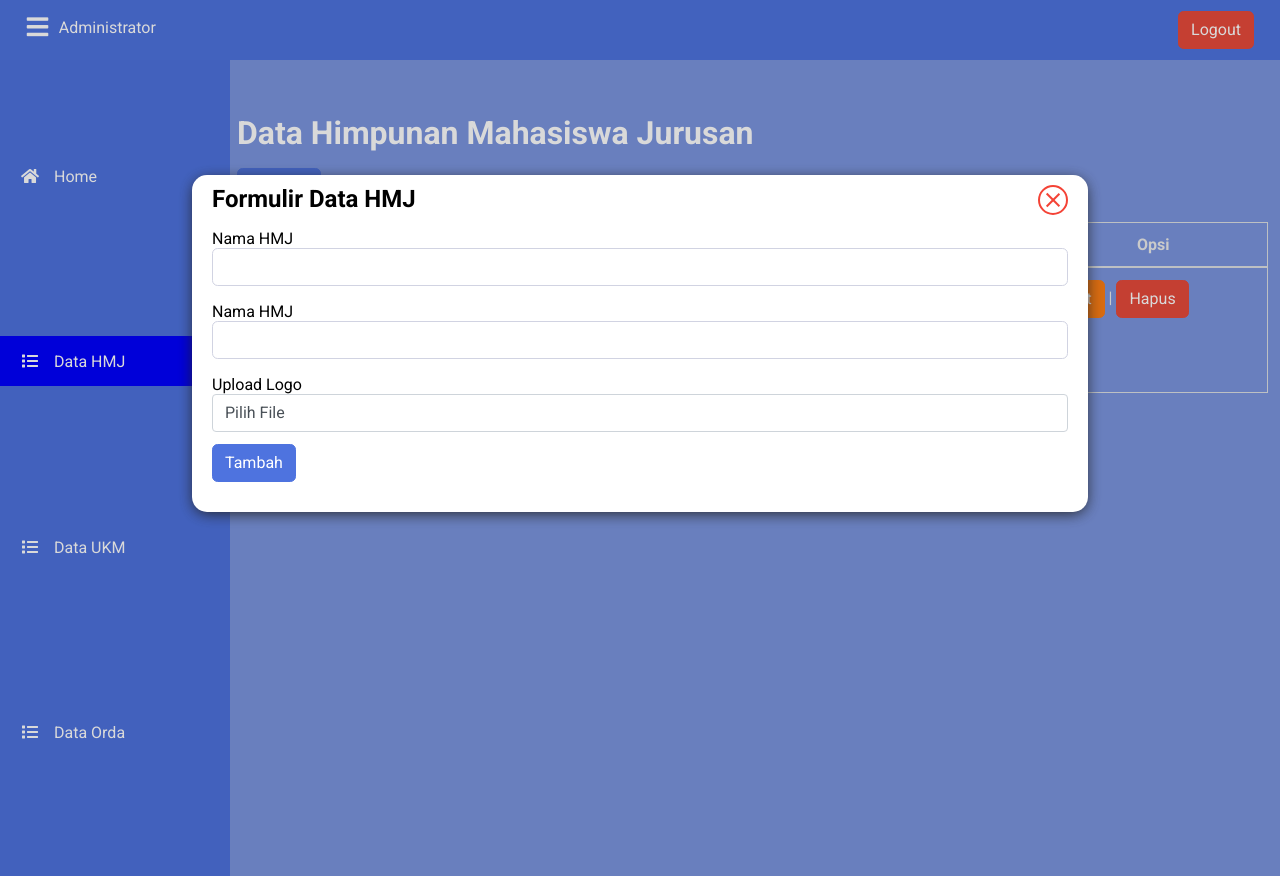
After one commit to hakim-asrori/Tugas-Besar-PW, a PHP site: page /admin/hmj.php in a window 1280 px wide, after a click on "Tambah". The commit adds this page. Run offline with PHP 8.4, Linux system fonts and the light colour scheme; a user stored in the database is signed in; data comes from the database, SQL or seed files in the repository; data that the repository does not hold is empty; grey boxes are pictures that could not be loaded.

Commit message:
Menambahkan menu hmj

```diff
--- /dev/null
+++ b/admin/data/hmj.php
@@ -0,0 +1,100 @@
+<?php
+
+include "../../koneksi.php";
+
+if (isset($_GET['page'])) {
+	if ($_GET['page'] == 'add') {
+
+		$nama = $_POST['nama'];
+		$akronim = $_POST['akronim'];
+		$namaFile = $_FILES['logo']['name'];
+
+		$ext = array('png', 'jpg', 'jpeg');
+		$type = pathinfo($namaFile, PATHINFO_EXTENSION);
+
+		if (!in_array($type, $ext)) {
+			echo 1;
+		} else {
+			$logo = md5(uniqid().$namaFile);
+			$query = $sql_obj->query("INSERT INTO hmj (nama_hmj, akronim_hmj, logo_hmj) VALUES ('$nama', '$akronim', '$logo')");
+
+			if ($query) {
+				move_uploaded_file($_FILES['logo']['tmp_name'], "../../assets/img/".$logo);
+				echo 2;
+			}
+		}
+
+		exit;
+
+	} elseif ($_GET['page'] == "delete") {
+
+		$id = $_GET["id"];
+
+		$sql = $sql_obj->query("SELECT * FROM hmj WHERE id = '$id'")->fetch_assoc();
+
+		if (unlink('../../assets/img/'.$sql['logo_hmj'])) {
+			$query = $sql_obj->query("DELETE FROM hmj WHERE id = '$id'");
+
+			if($query){
+				echo 2;
+			}else{
+				echo 0;
+			}
+		} else {
+			echo 1;
+		}
+
+		exit;
+
+	} elseif ($_GET['page'] == "update") {
+
+		$nama = $_POST['nama'];
+		$akronim = $_POST['akronim'];
+		$id = $_POST['id'];
+
+
+		$data = $sql_obj->query("SELECT * FROM hmj WHERE id = '$id'")->fetch_assoc();
+
+		if (empty($_FILES['logo']['name'])) {
+			$query = $sql_obj->query("UPDATE hmj SET nama_hmj = '$nama', akronim_hmj = '$akronim' WHERE id = '$id'");
+			echo 2;
+		} else {
+			$namaFile = $_FILES['logo']['name'];
+			$ext = array('png', 'jpg', 'jpeg');
+			$type = pathinfo($namaFile, PATHINFO_EXTENSION);
+			if (!in_array($type, $ext)) {
+				echo 1;
+			} else {
+				$logo = md5(uniqid().$namaFile);
+				$query = $sql_obj->query("UPDATE hmj SET nama_hmj = '$nama', akronim_hmj = '$akronim', logo_hmj = '$logo' WHERE id = '$id'");
+				unlink('../../assets/img/'.$data['logo_hmj']);
+				move_uploaded_file($_FILES['logo']['tmp_name'], "../../assets/img/".$logo);
+				echo 2;
+			}
+		}
+
+		exit;
+
+	}
+} else {
+	if (isset($_GET['id'])) {
+		$sql = $sql_obj->query("SELECT * FROM hmj WHERE id = '$_GET[id]'");
+	} else {
+		$sql = $sql_obj->query("SELECT * FROM hmj ORDER BY nama_hmj DESC");
+	}
+
+	$data = array();
+	$no = 1;
+	while ($ambil = $sql->fetch_assoc()) {
+		$data[] = array(
+			'id' => $ambil['id'],
+			'nama' => $ambil['nama_hmj'],
+			'akronim' => $ambil['akronim_hmj'],
+			'logo' => $ambil['logo_hmj']
+		);
+	}
+
+	echo json_encode($data);
+
+	exit;
+}
--- /dev/null
+++ b/admin/hmj.php
@@ -0,0 +1,274 @@
+<?php
+include "layout/head.php";
+include "layout/side.php";
+?>
+
+<h1 style="margin-bottom: 1rem;" id="title">Data Himpunan Mahasiswa Jurusan</h1>
+
+<label class="modal-open modal-label btn-blue" for="modal-open" id="tambah">Tambah</label>
+<input type="radio" name="modal" value="open" id="modal-open" class="modal-radio">
+
+<div class="modal">
+    <label class="modal-label overlay">
+        <input type="radio" name="modal" value="close" class="modal-radio" />
+    </label>
+    <div class="content">
+        <div class="top">
+            <h2>Formulir Data HMJ</h2>
+            <label class="modal-label close-btn">
+                <input type="radio" name="modal" value="close" class="modal-radio" />
+            </label>
+        </div>
+
+        <div id="form">
+            <div class="form-group">
+                <label for="nama">Nama HMJ</label>
+                <input type="text" id="nama">
+            </div>
+            <div class="form-group">
+                <label for="akronim">Nama HMJ</label>
+                <input type="text" id="akronim">
+            </div>
+            <div class="form-group">
+                <label for="logo">Upload Logo</label>
+                <div class="input-group">
+                    <div class="custom-file">
+                        <input type="file" id="logo" name="logo">
+                        <label for="logo" class="custom-file-label">Pilih File</label>
+                    </div>
+                </div>
+            </div>
+            <div class="form-group" id="img">
+                <div class="form-group">
+                    <img src="" alt="" height="100" width="100">
+                </div>
+            </div>
+            <input type="hidden" id="id">
+        </div>
+
+        <div class="bottom">
+            <button class="btn btn-blue" id="tambah" onclick="tambah()">Tambah</button>
+            <button class="btn btn-green" id="ubah" onclick="update()">Ubah</button>
+        </div>
+    </div>
+</div>
+
+<table class="table" id="dataTable">
+    <thead>
+        <tr>
+            <th>Nama HMJ</th>
+            <th>Akronim HMJ</th>
+            <th>Logo HMJ</th>
+            <th>Opsi</th>
+        </tr>
+    </thead>
+    <tbody></tbody>
+</table>
+
+<?php include "layout/foot.php"; ?>
+
+<script>
+    let logo = document.getElementById("logo");
+    let nama = document.getElementById('nama');
+    let akronim = document.getElementById('akronim');
+    let idUkm = document.getElementById('id');
+    let img = document.querySelector("img");
+
+    let xhttp = new XMLHttpRequest();
+
+    load();
+
+    function load() {
+        xhttp.open("GET", "data/hmj.php", true);
+
+        xhttp.setRequestHeader('Content-type', 'application/x-www-form-urlencoded');
+
+        xhttp.onreadystatechange = function() {
+            if (this.readyState == 4 && this.status == 200) {
+
+                let response = JSON.parse(this.responseText);
+                let empTable = document.getElementById("dataTable").getElementsByTagName("tbody")[0];
+
+                empTable.innerHTML = "";
+
+                for (let key in response) {
+                    if (response.hasOwnProperty(key)) {
+                        let val = response[key];
+
+                        let NewRow = empTable.insertRow(0);
+                        let nama_cell = NewRow.insertCell(0);
+                        let akronim_cell = NewRow.insertCell(1);
+                        let logo_cell = NewRow.insertCell(2);
+                        let aksi_cell = NewRow.insertCell(3);
+
+                        nama_cell.innerHTML = val['nama'];
+                        akronim_cell.innerHTML = val['akronim'];
+                        logo_cell.innerHTML = '<a href="../assets/img/'+ val['logo']+'" target="blank"><img width="100" height="100" src="../assets/img/'+ val['logo']+'"></a>';
+                        aksi_cell.innerHTML = '<button onclick="edit('+ val['id'] +')" class="btn btn-orange">Edit</button> | <button onclick="hapus('+ val['id'] +')" class="btn btn-red">Hapus</button>';
+
+                    }
+                }
+
+
+            }
+        };
+
+        xhttp.send();
+
+    }
+
+    function tambah() {
+
+        if (nama.value != '' && akronim.value != '') {
+            if (logo.files.length > 0) {
+                let formData = new FormData();
+
+                formData.append("logo", logo.files[0]);
+                formData.append("nama", nama.value);
+                formData.append("akronim", akronim.value);
+
+                xhttp.open("POST", "data/hmj.php?page=add", true);
+
+                xhttp.onreadystatechange = function () {
+                    if (this.readyState == 4 && this.status == 200) {
+                        let response = this.responseText;
+
+                        if (response == 1) {
+                            alert("Type Gambar yang diperbolehkan .jpg, .png, .jpeg");
+                        } else if (response == 2) {
+                            clear();
+                            document.querySelector(".custom-file-label").innerHTML = 'Pilih File';
+                            document.getElementById("modal-open").checked = false;
+                            alert("Data Berhasil Di tambah");
+                            load();
+                        } else {
+                            alert("Data Gagal Di Tambah!");
+                        }
+                    }
+                };
+
+                xhttp.send(formData);
+            } else {
+                alert("Pilih Gambar!");
+            }
+        } else {
+            alert("Nama atau akronim harus di isi!");
+        }
+    }
+
+    function edit(id) {
+        document.querySelector(".bottom #tambah").style.display = 'none';
+        document.querySelector(".bottom #ubah").style.display = '';
+        document.getElementById("img").style.display = '';
+        idUkm.style.display = '';
+        document.getElementById("modal-open").checked = true;
+
+        xhttp.open("GET", "data/hmj.php?id="+id, true);
+
+        xhttp.setRequestHeader('Content-type', 'application/x-www-form-urlencoded');
+
+        xhttp.onreadystatechange = function() {
+            if (this.readyState == 4 && this.status == 200) {
+
+                let response = JSON.parse(this.responseText);
+
+                for (let key in response) {
+                    if (response.hasOwnProperty(key)) {
+                        let val = response[key];
+
+                        nama.value = val['nama'];
+                        akronim.value = val['akronim'];
+                        img.src = '../assets/img/'+val['logo'];
+
+                        idUkm.value = val['id'];
+
+                    }
+                }
+
+            }
+        };
+
+        xhttp.send();
+    }
+
+    function update() {
+
+        if(nama.value != '' && akronim.value != '' && id.value != ''){
+
+            let formData = new FormData();
+
+            formData.append("logo", logo.files[0]);
+            formData.append("nama", nama.value);
+            formData.append("akronim", akronim.value);
+            formData.append("id", id.value);
+
+            xhttp.open("POST", "data/hmj.php?page=update", true);
+
+            xhttp.onreadystatechange = function () {
+                if (this.readyState == 4 && this.status == 200) {
+                    let response = this.responseText;
+
+                    if (response == 1) {
+                        alert("Type Gambar yang diperbolehkan .jpg, .png, .jpeg");
+                    } else if (response == 2) {
+                        clear();
+                        idUkm.value = '';
+                        document.querySelector(".custom-file-label").innerHTML = 'Pilih File';
+                        document.getElementById("modal-open").checked = false;
+                        alert("Data Berhasil Di Ubah");
+                        load();
+                    } else {
+                        alert("Data Gagal Di Ubah!");
+                    }
+                }
+            };
+
+            xhttp.send(formData);
+        } else {
+            alert("Nama atau akronim harus di isi!");
+        }
+    }
+
+    function hapus(id) {
+        xhttp.open("GET", "data/hmj.php?page=delete&id="+id, true);
+
+        xhttp.setRequestHeader('Content-type', 'application/x-www-form-urlencoded');
+
+        xhttp.onreadystatechange = function() {
+            if (this.readyState == 4 && this.status == 200) {
+
+                let response = this.responseText;
+
+                if(response == 2){
+                    alert("Data berhasil dihapus.");
+
+                    load();
+                } else {
+                    alert("Hapus gagal.");
+                }
+
+            }
+        };
+
+        xhttp.send();
+    }
+
+    function clear() {
+        logo.value = '';
+        nama.value = '';
+        akronim.value = '';
+    }
+
+    document.querySelector("#tambah").addEventListener("click", function () {
+        clear();
+        idUkm.style.display = 'none';
+        document.getElementById("img").style.display = 'none';
+        document.querySelector(".bottom #ubah").style.display = 'none';
+        document.querySelector(".bottom #tambah").style.display = '';
+    })
+
+    logo.addEventListener('change', function () {
+        let fileName = logo.value.split('\\').pop();
+        document.querySelector(".custom-file-label").innerHTML = fileName;
+    })
+</script>
--- a/admin/layout/side.php
+++ b/admin/layout/side.php
@@ -7,6 +7,12 @@ $url = explode('/', $_SERVER['REQUEST_URI'])[2];
 		<a href="./" title="Home">
 			<i class="fas fa-fw fa-home"></i>
 			<span>Home</span>
+		</a>
+	</li>
+	<li class="<?= ($url == 'hmj.php') ? 'active' : '' ?>">
+		<a href="./hmj.php" title="Data HMJ">
+			<i class="fas fa-fw fa-list"></i>
+			<span>Data HMJ</span>
 		</a>
 	</li>
 	<li class="<?= ($url == 'ukm.php') ? 'active' : '' ?>">
```
Also changed, not shown: 4 other files.
